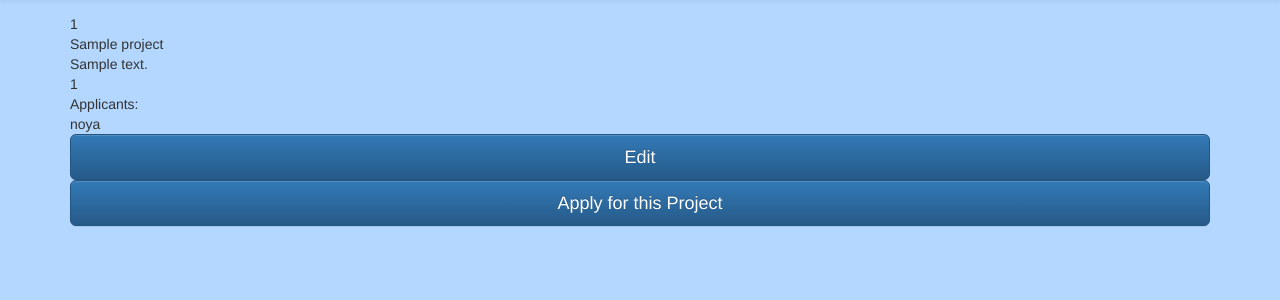
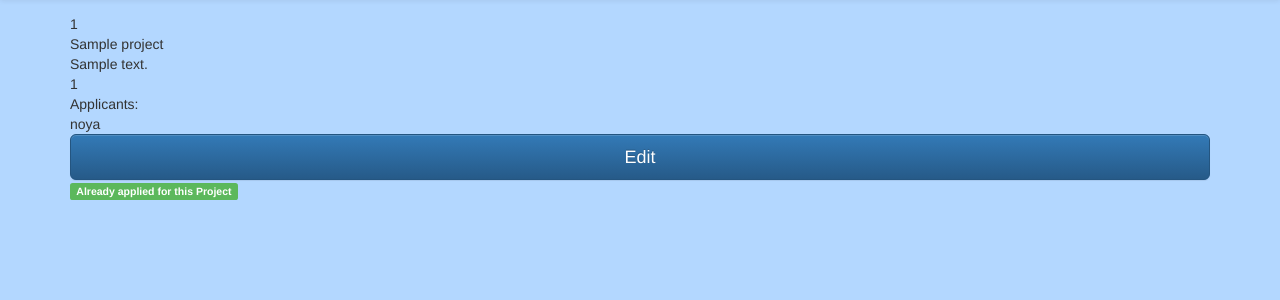
Before and after one commit to brunomaso1/django-rentacoder-webapp, a Django app: page /projects/1/ in a window 1280 px wide. Shown: the part 51-351 px from the top of the page. Run offline with Django 3.2, Linux system fonts and the light colour scheme; a user stored in the database is signed in; data comes from the database, SQL or seed files in the repository; tables that the repository leaves empty hold one stand-in row (values such as "Sample post"); some libraries are stand-ins or nearby versions.

Commit message:
Project now doesn't let you apply twice
Added label example with 'Already applied for this Project'

```diff
--- a/rentacoder_app/templates/views/project.html
+++ b/rentacoder_app/templates/views/project.html
@@ -24,10 +24,14 @@
             </button>
         </form>
 
-        <form action="{% url 'apply' project.id %}">
-            <button type="submit" class="btn btn-lg btn-primary btn-block submit_button">
-                Apply for this Project
-            </button>
-        </form>
+        {% if already_applied %}
+            <span class="label label-success">Already applied for this Project</span>
+        {% else %}
+            <form action="{% url 'apply' project.id %}">
+                <button type="submit" class="btn btn-lg btn-primary btn-block submit_button">
+                    Apply for this Project
+                </button>
+            </form>
+        {% endif %}
     </div>
 {% endblock %}
--- a/rentacoder_app/views.py
+++ b/rentacoder_app/views.py
@@ -78,9 +78,11 @@ def new_project(request):
 @login_required
 def project(request, pk):
     project = get_object_or_404(Project, pk=pk)
+    job_offers = project.joboffer_set.all()
     context = {
         "project": project,
-        "job_offers": project.joboffer_set.all()
+        "job_offers": job_offers,
+        "already_applied": job_offers.filter(user=request.user).exists(),
     }
     return render(request, 'views/project.html', context)
 
```
